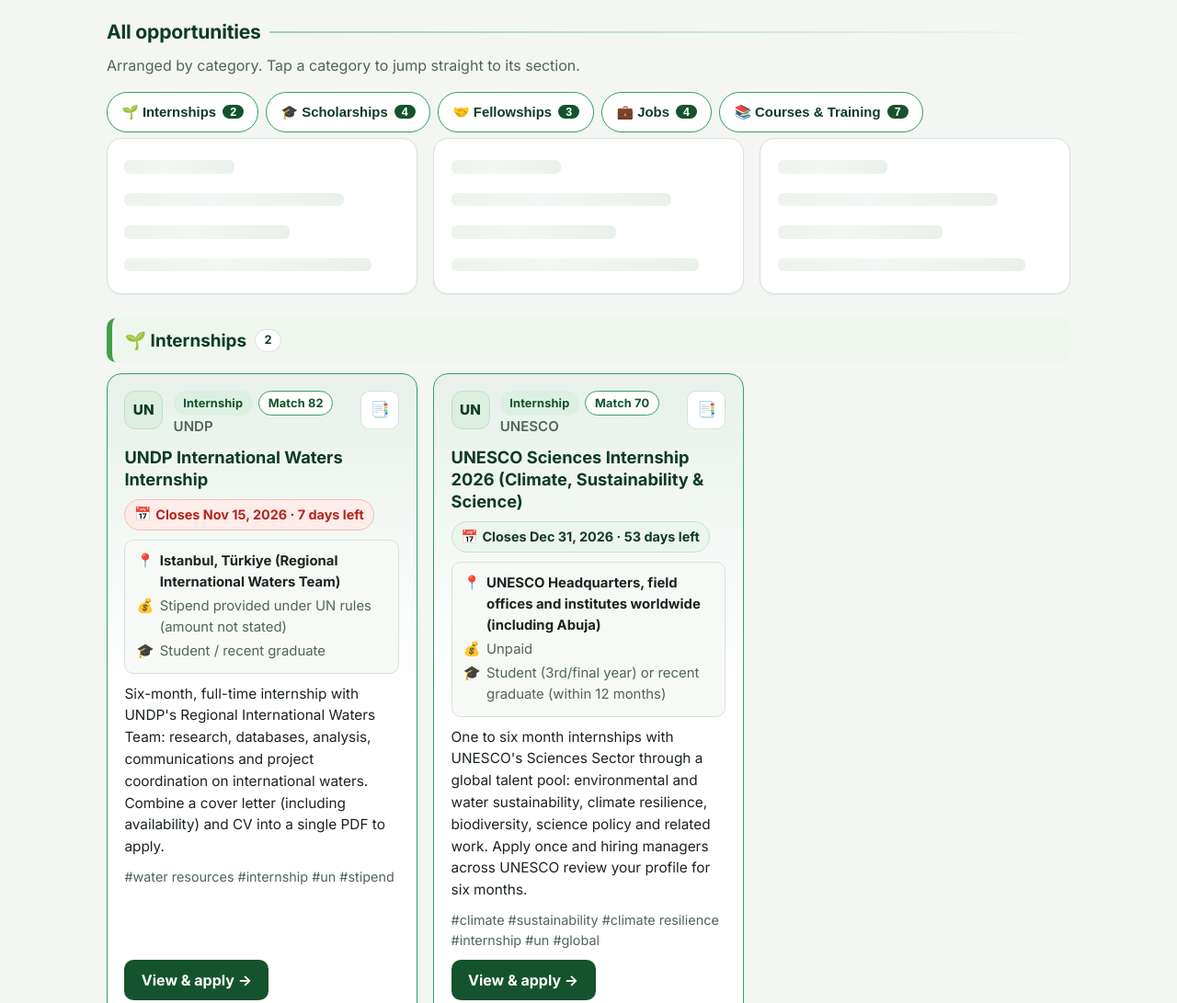
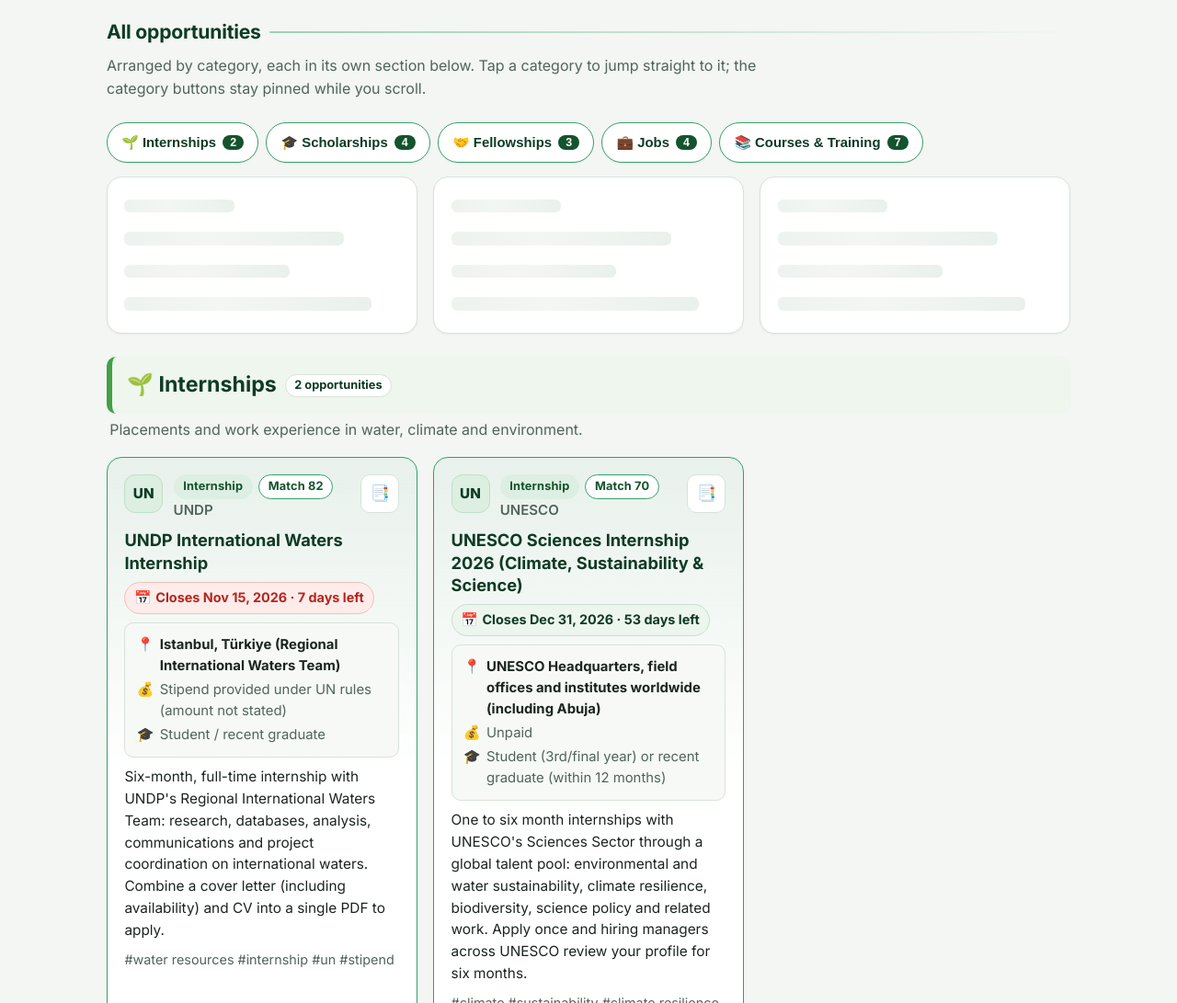
Before and after one commit to SHado1Sama/water-opportunities-site, a plain HTML site: page index.html in a window 1280 px wide. Shown: the part 2800-3891 px from the top of the page at 92% size. Drawn offline with Linux system fonts and the light colour scheme.

Commit message:
Make category grouping more obvious: sticky category bar, section subtitles, back-to-categories links

```diff
--- a/app.js
+++ b/app.js
@@ -244,6 +244,14 @@ const TYPE_HEADINGS = {
   "job": "💼 Jobs",
   "course": "📚 Courses & Training",
 };
+const TYPE_SUBTITLES = {
+  "internship": "Placements and work experience in water, climate and environment.",
+  "scholarship": "Funded study in Nigeria, Africa and worldwide.",
+  "fellowship": "Funded programmes, cohorts and leadership schemes.",
+  "graduate-trainee": "Structured early-career schemes for recent graduates.",
+  "job": "Full-time roles in water, climate, energy and sustainability.",
+  "course": "Free courses and training, from field software to general water resources.",
+};
 function groupedHtml(items) {
   const groups = new Map();
   items.forEach(it => {
@@ -252,10 +260,12 @@ function groupedHtml(items) {
     groups.get(k).push(it);
   });
   return TYPE_ORDER.filter(k => groups.has(k)).map(k => `
-    <div class="type-group" id="group-${k}">
-      <h3 class="type-heading t-${k}">${TYPE_HEADINGS[k]} <span class="type-count">${groups.get(k).length}</span></h3>
+    <section class="type-group" id="group-${k}" aria-labelledby="heading-${k}">
+      <h3 class="type-heading t-${k}" id="heading-${k}">${TYPE_HEADINGS[k]} <span class="type-count">${groups.get(k).length} opportunities</span></h3>
+      <p class="type-sub">${TYPE_SUBTITLES[k]}</p>
       <div class="cards">${groups.get(k).map((item, i) => cardHtml(item, i)).join("")}</div>
-    </div>`).join("");
+      <a class="type-back" href="#all-heading">↑ Back to all categories</a>
+    </section>`).join("");
 }
 
 function render() {
--- a/index.html
+++ b/index.html
@@ -8,7 +8,7 @@
 <link rel="preconnect" href="https://fonts.googleapis.com">
 <link rel="preconnect" href="https://fonts.gstatic.com" crossorigin>
 <link href="https://fonts.googleapis.com/css2?family=Inter:wght@400;600;700;800&display=swap" rel="stylesheet">
-<link rel="stylesheet" href="styles.css?v=20261109b">
+<link rel="stylesheet" href="styles.css?v=20261109c">
 </head>
 <body>
 <a class="skip-link" href="#main">Skip to opportunities</a>
@@ -132,7 +132,7 @@
 
   <section aria-labelledby="all-heading">
     <h2 id="all-heading">All opportunities</h2>
-    <p class="section-note">Arranged by category. Tap a category to jump straight to its section.</p>
+    <p class="section-note">Arranged by category, each in its own section below. Tap a category to jump straight to it; the category buttons stay pinned while you scroll.</p>
     <nav id="category-nav" class="category-nav" aria-label="Jump to a category"></nav>
     <div id="loading-state" class="cards" aria-hidden="true">
       <div class="card skeleton"><div class="sk-line w40"></div><div class="sk-line w80"></div><div class="sk-line w60"></div><div class="sk-line w90"></div></div>
@@ -205,6 +205,6 @@
   </div>
 </div>
 
-<script src="app.js?v=20261109b"></script>
+<script src="app.js?v=20261109c"></script>
 </body>
 </html>
--- a/styles.css
+++ b/styles.css
@@ -368,13 +368,17 @@ h2::after { content: ""; flex: 1; height: 2px; border-radius: 2px;
 .progress .step.done { background: #ddefe2; border-color: #a9cfae; color: var(--teal-dark); }
 .progress .step.current { background: var(--teal-dark); border-color: var(--teal-dark); color: #fff; font-weight: 700; }
 
-/* Grouped-by-type sections on the board */
-.type-group { margin-bottom: .6rem; scroll-margin-top: 88px; }
+/* Grouped-by-type sections on the board: each category is its own band,
+   separated by a full-width rule, so the grouping reads at a glance. */
+.type-group { margin: 2.4rem 0 0; padding-top: 1.7rem; border-top: 3px solid var(--line); scroll-margin-top: 88px; }
+.type-group:first-child { margin-top: .6rem; padding-top: 0; border-top: none; }
 .type-heading {
-  display: flex; align-items: center; gap: .55rem; font-size: 1.18rem; color: var(--deep);
-  margin: 1.3rem 0 .75rem; padding: .6rem .85rem; border-radius: 10px;
+  display: flex; align-items: center; gap: .55rem; font-size: 1.45rem; color: var(--deep);
+  margin: 0 0 .3rem; padding: .8rem 1rem; border-radius: 10px;
   background: #f2f7f2; border-left: 6px solid var(--teal);
 }
+.type-sub { color: var(--muted); margin: 0 0 1.1rem .2rem; }
+.type-back { display: inline-block; margin-top: 1.1rem; font-size: .9rem; font-weight: 600; }
 .type-heading.t-internship { border-left-color: #43a047; background: #eef6ee; }
 .type-heading.t-scholarship { border-left-color: #7b5ea7; background: #f3effa; }
 .type-heading.t-fellowship { border-left-color: #00897b; background: #e9f5f3; }
@@ -382,7 +386,7 @@ h2::after { content: ""; flex: 1; height: 2px; border-radius: 2px;
 .type-heading.t-job { border-left-color: #546e7a; background: #eff3f5; }
 .type-heading.t-course { border-left-color: #4456a8; background: #edf0fa; }
 .type-count { background: #fff; color: var(--deep); border: 1px solid var(--line); border-radius: 999px; padding: .1rem .6rem; font-size: .8rem; font-weight: 700; }
-.category-nav { display: flex; flex-wrap: wrap; gap: .5rem; margin: .35rem 0 .4rem; }
+.category-nav { display: flex; flex-wrap: wrap; gap: .5rem; margin: .35rem 0 .4rem; position: sticky; top: 0; z-index: 20; background: var(--bg); padding: .55rem 0; }
 .category-nav[hidden] { display: none; }
 .cat-chip {
   display: inline-flex; align-items: center; gap: .45rem;
```
